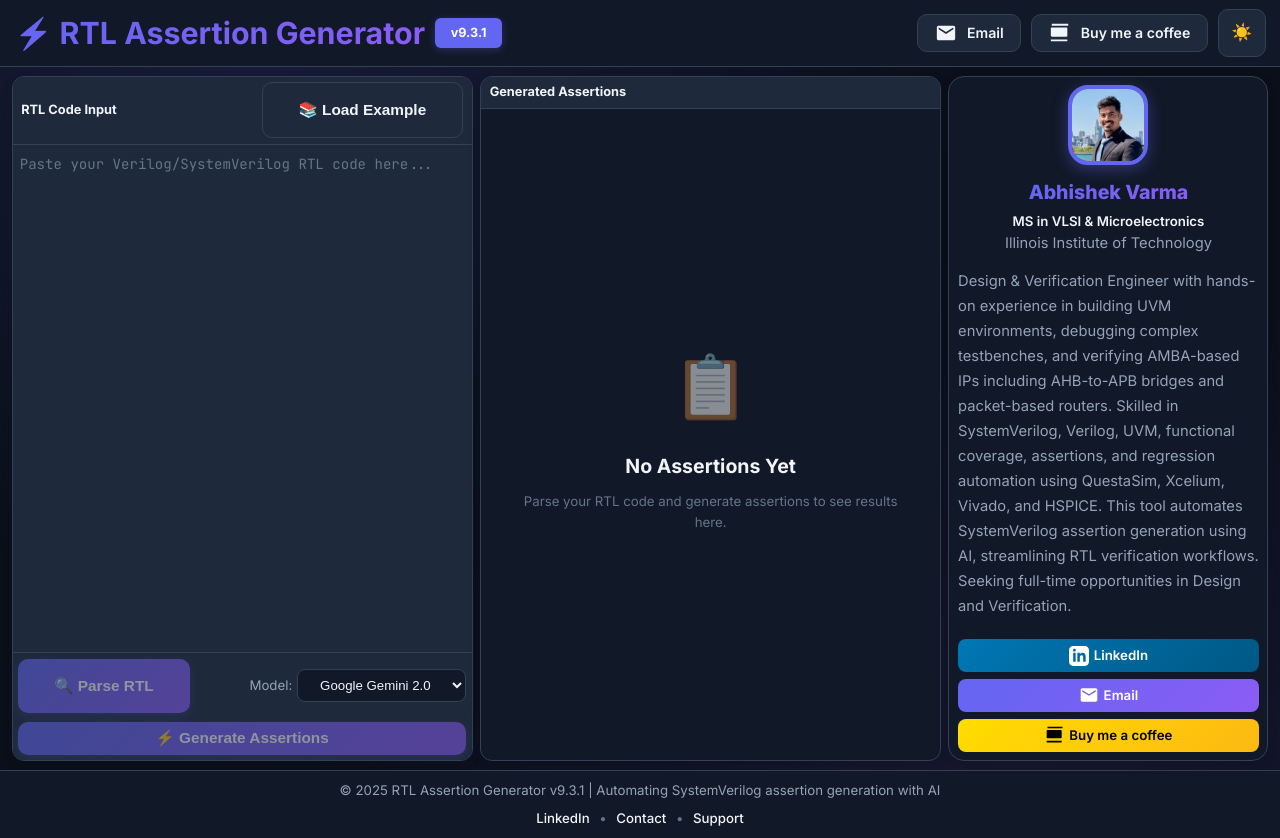
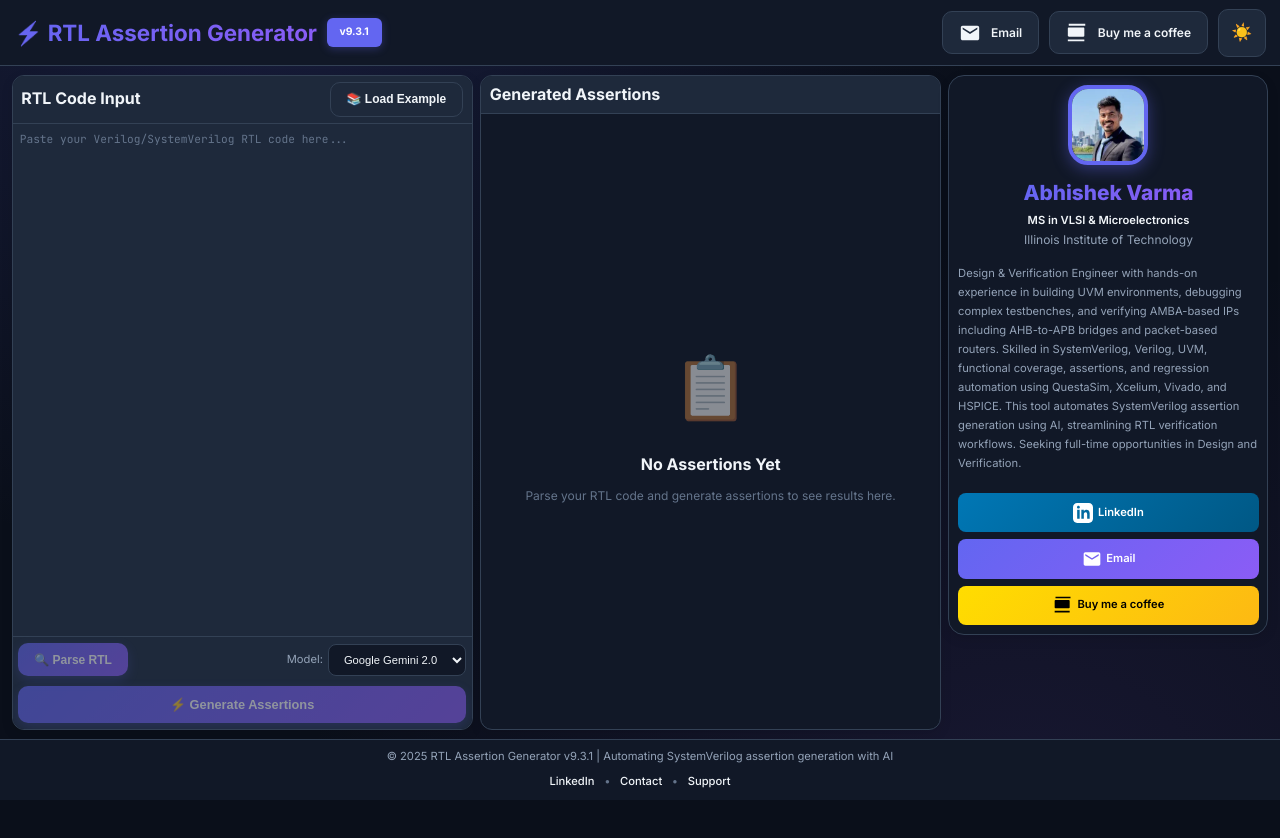
Before and after one commit to abhishekvarma827/AI-Powered-RTL-Assertion-Generator, a React (Create React App) app in the folder frontend/: page / in a window 1280 px wide. After the commit the page ends 800 px from the top, so only its background shows below. Built offline with nearby package versions, Linux system fonts and the light colour scheme; the HTML template or start-up script is replaced by a standard one.

Commit message:
Update App.css

```diff
--- a/frontend/src/App.css
+++ b/frontend/src/App.css
@@ -789,7 +789,7 @@
 }
 
 .coverage-text {
-  font-size: 2rem;
+  font-size: 0.88rem;
   color: var(--text-secondary);
   font-weight: 600;
 }
@@ -2212,3 +2212,329 @@
 .grade-breakdown::after {
   display: none !important;
 }
+
+
+/* ===== PERFECT SYMMETRICAL METRIC CARDS - ALL SAME SIZE ===== */
+
+/* Override all metric card fonts to be perfectly consistent */
+.metric-card {
+  display: flex !important;
+  align-items: center !important;
+  justify-content: center !important;
+  gap: 0.5rem !important;
+  padding: 0.8rem 1rem !important;
+  min-height: 70px !important;
+}
+
+/* Make ALL metric values the same size */
+.metric-value {
+  font-size: 1.4rem !important;
+  font-weight: 800 !important;
+  line-height: 1 !important;
+}
+
+/* Make ALL metric labels the same size */
+.metric-label {
+  font-size: 0.6rem !important;
+  font-weight: 600 !important;
+  text-transform: uppercase !important;
+  letter-spacing: 0.05em !important;
+  line-height: 1 !important;
+}
+
+/* Make ALL metric icons the same size */
+.metric-icon {
+  font-size: 1.5rem !important;
+  line-height: 1 !important;
+}
+
+/* Ensure consistent content alignment */
+.metric-content {
+  display: flex !important;
+  flex-direction: column !important;
+  gap: 0.3rem !important;
+  align-items: center !important;
+  justify-content: center !important;
+}
+
+/* Grade card - match the same style */
+.grade-card {
+  min-height: 70px !important;
+  padding: 0.8rem 1rem !important;
+}
+
+.grade-letter {
+  font-size: 1.4rem !important;
+  font-weight: 800 !important;
+  line-height: 1 !important;
+}
+
+.grade-label {
+  font-size: 0.6rem !important;
+  font-weight: 600 !important;
+  text-transform: uppercase !important;
+  letter-spacing: 0.05em !important;
+}
+
+/* Make sure grade icon matches metric icons */
+.grade-main {
+  display: flex !important;
+  flex-direction: column !important;
+  gap: 0.3rem !important;
+  align-items: center !important;
+}
+
+/* Ensure all cards have same height and styling */
+.analysis-header > * {
+  flex: 1 1 0 !important;
+  min-width: 0 !important;
+  height: 70px !important;
+}
+
+/* Perfect vertical centering for all content */
+.metric-card,
+.grade-card {
+  display: flex !important;
+  align-items: center !important;
+  justify-content: center !important;
+}
+
+
+/* ===== COMPREHENSIVE FONT SIZE CONSISTENCY - FINAL FIX ===== */
+
+/* ========== HEADER SECTION ========== */
+.app-header h1 {
+  font-size: 1.4rem !important;
+}
+
+.version-badge {
+  font-size: 0.65rem !important;
+  padding: 0.4rem 0.8rem !important;
+}
+
+.header-btn {
+  font-size: 0.75rem !important;
+  padding: 0.6rem 1rem !important;
+}
+
+/* ========== PANEL HEADERS ========== */
+.panel-header h2 {
+  font-size: 1rem !important;
+}
+
+/* ========== BUTTONS ========== */
+.btn {
+  font-size: 0.75rem !important;
+  padding: 0.6rem 1rem !important;
+}
+
+.btn-sm {
+  font-size: 0.65rem !important;
+  padding: 0.4rem 0.7rem !important;
+}
+
+.btn-generate {
+  font-size: 0.8rem !important;
+  padding: 0.7rem !important;
+}
+
+/* ========== CODE SECTIONS ========== */
+.code-input,
+.syntax-highlighter,
+.code-editor {
+  font-size: 0.7rem !important;
+  line-height: 1.6 !important;
+}
+
+.line-number {
+  font-size: 0.6rem !important;
+}
+
+/* ========== MODAL ELEMENTS ========== */
+.modal-header h2 {
+  font-size: 0.9rem !important;
+}
+
+.browser-column h3 {
+  font-size: 0.65rem !important;
+}
+
+.column-item,
+.item-name {
+  font-size: 0.75rem !important;
+}
+
+.quick-buttons button {
+  font-size: 0.75rem !important;
+  padding: 0.6rem 1rem !important;
+}
+
+.type-badge {
+  font-size: 0.65rem !important;
+}
+
+/* ========== CATEGORY SECTION ========== */
+.categories-section h3,
+.section-toggle {
+  font-size: 0.85rem !important;
+}
+
+.category-chip {
+  font-size: 0.75rem !important;
+  padding: 0.5rem 0.8rem !important;
+}
+
+.category-name {
+  font-size: 0.75rem !important;
+}
+
+.category-count {
+  font-size: 0.6rem !important;
+  padding: 0.2rem 0.5rem !important;
+}
+
+.category-icon,
+.item-icon {
+  font-size: 1rem !important;
+}
+
+/* ========== SIDEBAR ========== */
+.creator-name-sidebar {
+  font-size: 1.3rem !important;
+}
+
+.creator-education-sidebar {
+  font-size: 0.7rem !important;
+}
+
+.creator-university-sidebar {
+  font-size: 0.75rem !important;
+}
+
+.creator-bio-sidebar {
+  font-size: 0.7rem !important;
+}
+
+.sidebar-btn {
+  font-size: 0.7rem !important;
+  padding: 0.6rem 0.9rem !important;
+}
+
+/* ========== GRADE DISPLAY ========== */
+.grade-letter {
+  font-size: 1.4rem !important;
+}
+
+.grade-label {
+  font-size: 0.6rem !important;
+}
+
+.grade-explanation h4 {
+  font-size: 0.85rem !important;
+}
+
+.criterion {
+  font-size: 0.75rem !important;
+}
+
+.criterion-name,
+.criterion-value {
+  font-size: 0.75rem !important;
+}
+
+.grade-summary {
+  font-size: 0.75rem !important;
+}
+
+/* ========== MODULE INFO ========== */
+.module-info h3 {
+  font-size: 0.75rem !important;
+}
+
+.module-info h4 {
+  font-size: 0.7rem !important;
+}
+
+.port-chip {
+  font-size: 0.65rem !important;
+}
+
+.port-direction {
+  font-size: 0.6rem !important;
+}
+
+.port-name {
+  font-size: 0.65rem !important;
+}
+
+.port-width {
+  font-size: 0.6rem !important;
+}
+
+/* ========== PROGRESS MODAL ========== */
+.progress-stage {
+  font-size: 0.8rem !important;
+}
+
+.progress-message {
+  font-size: 0.75rem !important;
+}
+
+.progress-percentage {
+  font-size: 1.4rem !important;
+}
+
+/* ========== EMPTY STATES ========== */
+.empty-state h3 {
+  font-size: 1rem !important;
+}
+
+.empty-state p {
+  font-size: 0.75rem !important;
+}
+
+/* ========== FOOTER ========== */
+.footer-simple,
+.footer-links a {
+  font-size: 0.7rem !important;
+}
+
+/* ========== CONTROL ELEMENTS ========== */
+.model-select label {
+  font-size: 0.7rem !important;
+}
+
+.model-select select {
+  font-size: 0.7rem !important;
+  padding: 0.5rem 0.7rem !important;
+}
+
+/* ========== ERROR/INFO MESSAGES ========== */
+.error-message {
+  font-size: 0.75rem !important;
+}
+
+.explanation-title {
+  font-size: 0.8rem !important;
+}
+
+.explanation-text {
+  font-size: 0.75rem !important;
+}
+
+/* ========== ENSURE PERFECT CONSISTENCY ========== */
+
+/* Reset any conflicting font sizes */
+* {
+  font-size: inherit;
+}
+
+/* Base consistency */
+body {
+  font-size: 13px !important;
+}
+
+/* Remove any remaining inconsistencies */
+.app * {
+  letter-spacing: normal;
+}
```
